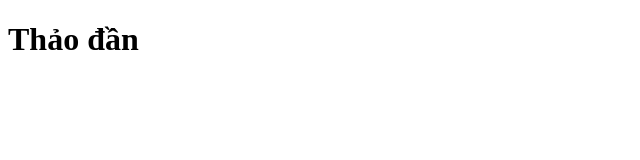
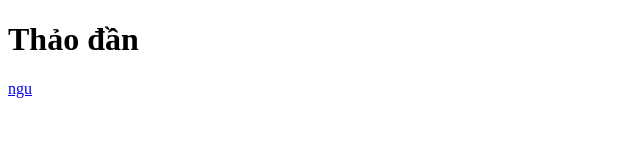
Before and after one commit to theth269/thaongu, a plain HTML site: page index.html in a window 1280 px wide. Shown: the full height of the page, 0-640 px from the left. Drawn offline with Linux system fonts and the light colour scheme.

Commit message:
Update index.html

```diff
--- a/index.html
+++ b/index.html
@@ -7,5 +7,6 @@
     </head>
     <body>
         <h1>Thảo đần</h1>
+        <a href = "thao.html">ngu</a>
     </body>
 </html>
```
